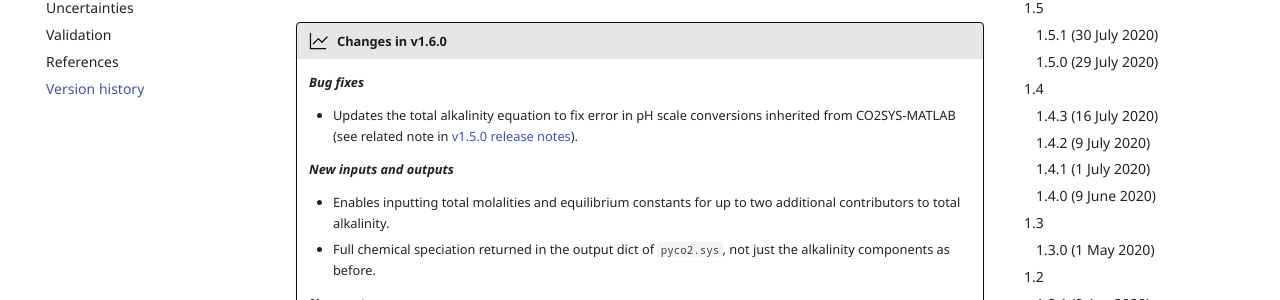
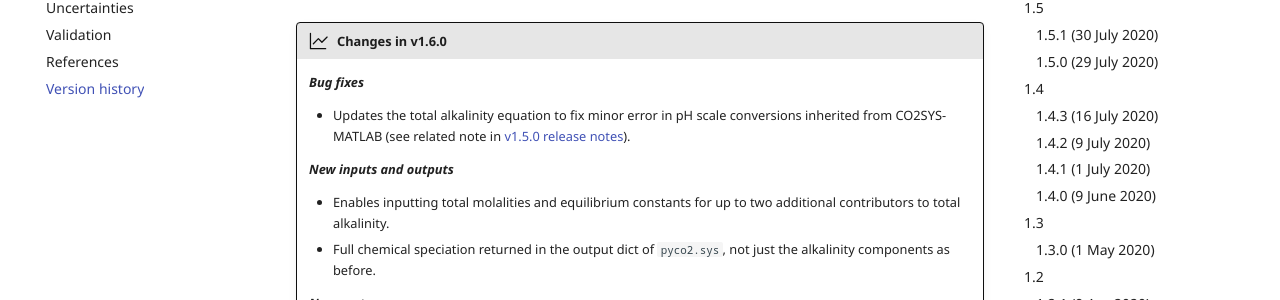
Before and after one commit to mvdh7/PyCO2SYS, an MkDocs documentation site: the page built from docs/versions.md, in a window 1280 px wide and 900 px high, scrolled down 835 px. Shown: the part 154-454 px from the top of the window. Built offline with MkDocs 1.6.1 and Material for MkDocs 9.7.7, drawn with Linux system fonts in a browser that asks for light colours; formulas are drawn with MathJax 3; comment, search, counter and statistics services are not loaded.

Commit message:
Final docs updates

```diff
--- a/docs/versions.md
+++ b/docs/versions.md
@@ -35,7 +35,7 @@ Adds extra alkalinity components with arbitrary p*K* values.
 
     ***Bug fixes***
 
-    * Updates the total alkalinity equation to fix error in pH scale conversions inherited from CO2SYS-MATLAB (see related note in [v1.5.0 release notes](#150-29-july-2020)).
+    * Updates the total alkalinity equation to fix minor error in pH scale conversions inherited from CO2SYS-MATLAB (see related note in [v1.5.0 release notes](#150-29-july-2020)).
 
     ***New inputs and outputs***
 
```
Also changed, not shown: docs/uncertainty.md (+30 -29 lines).
